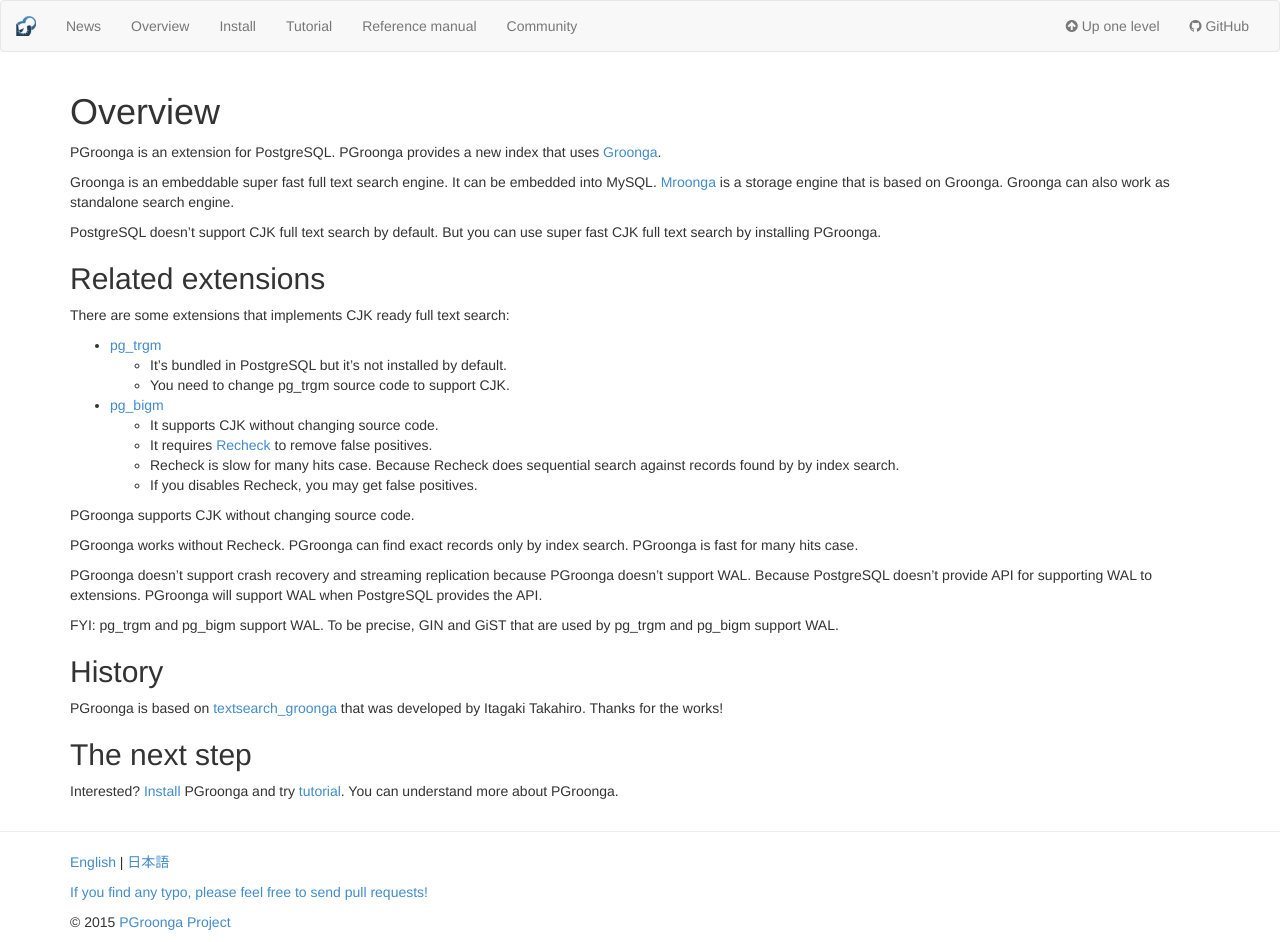
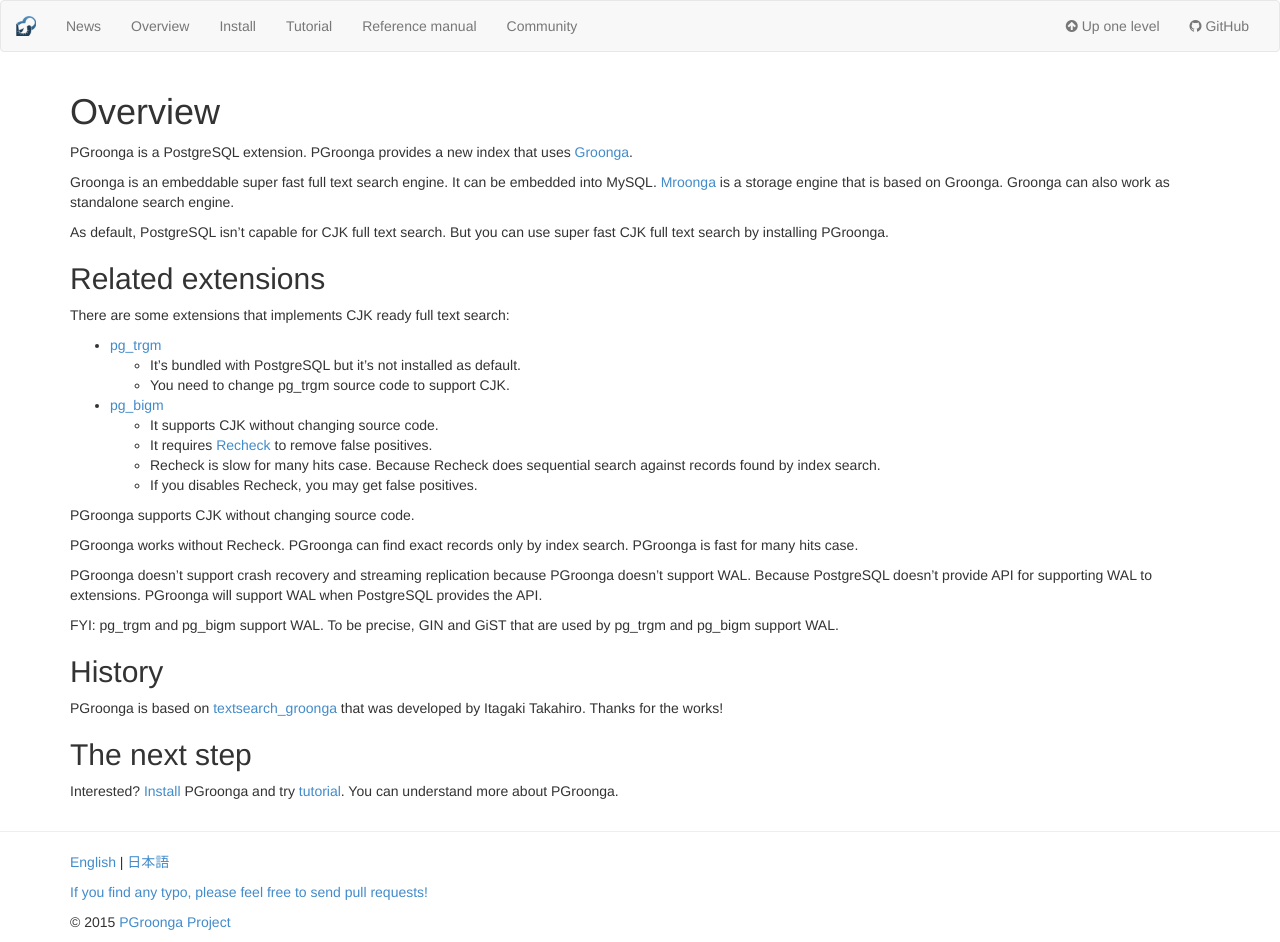
Before and after one commit to pgroonga/pgroonga.github.io, a Jekyll site: the page built from overview/index.md, in a window 1280 px wide. Built offline with Jekyll 4.4.1, drawn with Linux system fonts in a browser that asks for light colours.

Commit message:
Update English
GitHub: #3

Based on translation by Uhyoppo the Great. Thanks!!!

```diff
--- a/overview/index.md
+++ b/overview/index.md
@@ -5,24 +5,24 @@
 
 # Overview
 
-PGroonga is an extension for PostgreSQL. PGroonga provides a new index that uses  [Groonga](http://groonga.org/).
+PGroonga is a PostgreSQL extension. PGroonga provides a new index that uses [Groonga](http://groonga.org/).
 
 Groonga is an embeddable super fast full text search engine. It can be embedded into MySQL. [Mroonga](http://mroonga.org/) is a storage engine that is based on Groonga. Groonga can also work as standalone search engine.
 
-PostgreSQL doesn't support CJK full text search by default. But you can use super fast CJK full text search by installing PGroonga.
+As default, PostgreSQL isn't capable for CJK full text search. But you can use super fast CJK full text search by installing PGroonga.
 
 ## Related extensions
 
 There are some extensions that implements CJK ready full text search:
 
   * [pg_trgm](http://www.postgresql.org/docs/9.4/static/pgtrgm.html)
-    * It's bundled in PostgreSQL but it's not installed by default.
-    * You need to change pg_trgm source code to support CJK.
+    * It's bundled with PostgreSQL but it's not installed as default.
+    * You need to change pg\_trgm source code to support CJK.
 
   * [pg_bigm](http://pgbigm.osdn.jp/)
     * It supports CJK without changing source code.
-    * It requires [Recheck](http://pgbigm.osdn.jp/pg_bigm_en-1-1.html) to remove false positives.
-    * Recheck is slow for many hits case. Because Recheck does sequential search against records found by by index search.
+    * It requires [Recheck](http://pgbigm.osdn.jp/pg_bigm_en-1-1.html#enable_recheck) to remove false positives.
+    * Recheck is slow for many hits case. Because Recheck does sequential search against records found by index search.
     * If you disables Recheck, you may get false positives.
 
 PGroonga supports CJK without changing source code.
```
Also changed, not shown: index.md (+2 -2 lines), install/index.md (+2 -2 lines).
